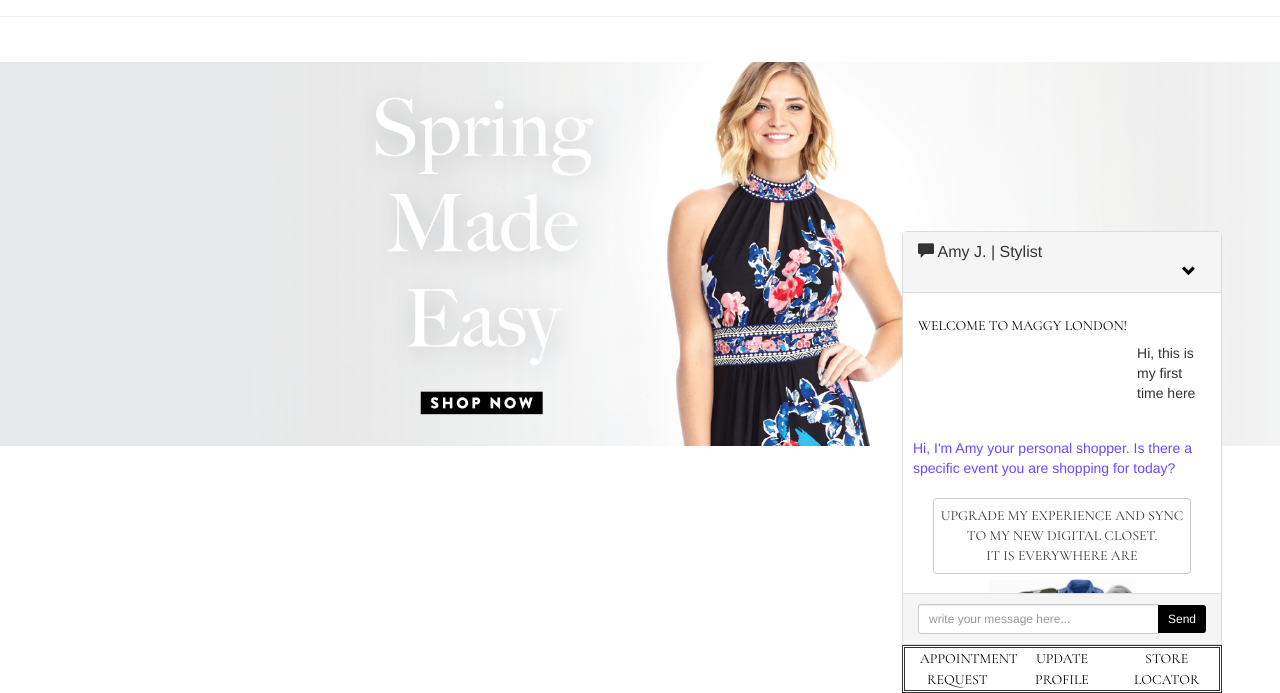
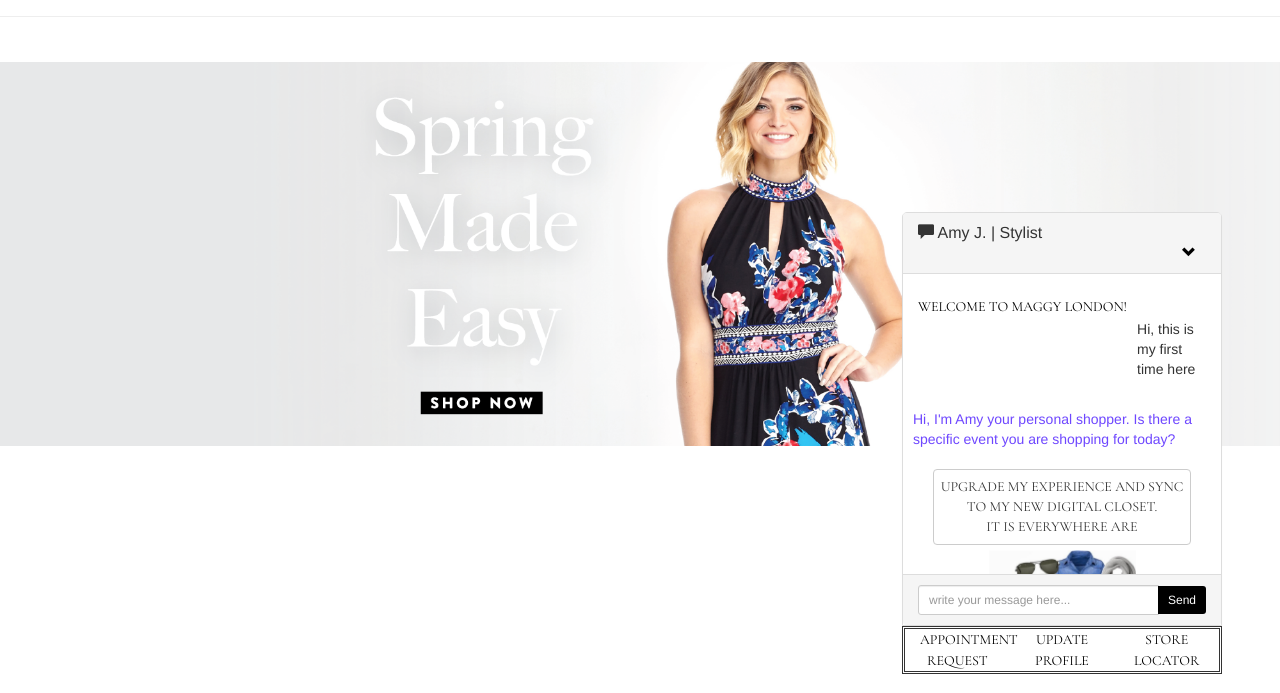
Before and after one commit to zena-/lux_lock_test, a plain HTML site: page index.html in a window 1280 px wide. Shown: the part 126-819 px from the top of the page. Drawn offline with nearby package versions, Linux system fonts and the light colour scheme.

Commit message:
fixed style for chatbox

```diff
--- a/style.css
+++ b/style.css
@@ -3,7 +3,7 @@
 body{
     /*height:400px;*/
     /*position: fixed;*/
-    bottom: 0;
+    /*bottom: 0;*/
 }
 .ML {
 	text-transform: uppercase;
@@ -29,7 +29,7 @@ body{
     margin-bottom: 0px;
 }
 .chat-window{
-    bottom:-19px;
+    bottom:0px;
     position: absolute;
     /*float:right;*/
     /*margin-left:10px;*/
@@ -61,7 +61,7 @@ body{
     /*border-style: outset;*/
 }
 .msg_sent{
-    padding:5px 0 !important;
+    padding:0;
     margin-right:0;
     /*border-style: outset;*/
 }
```
